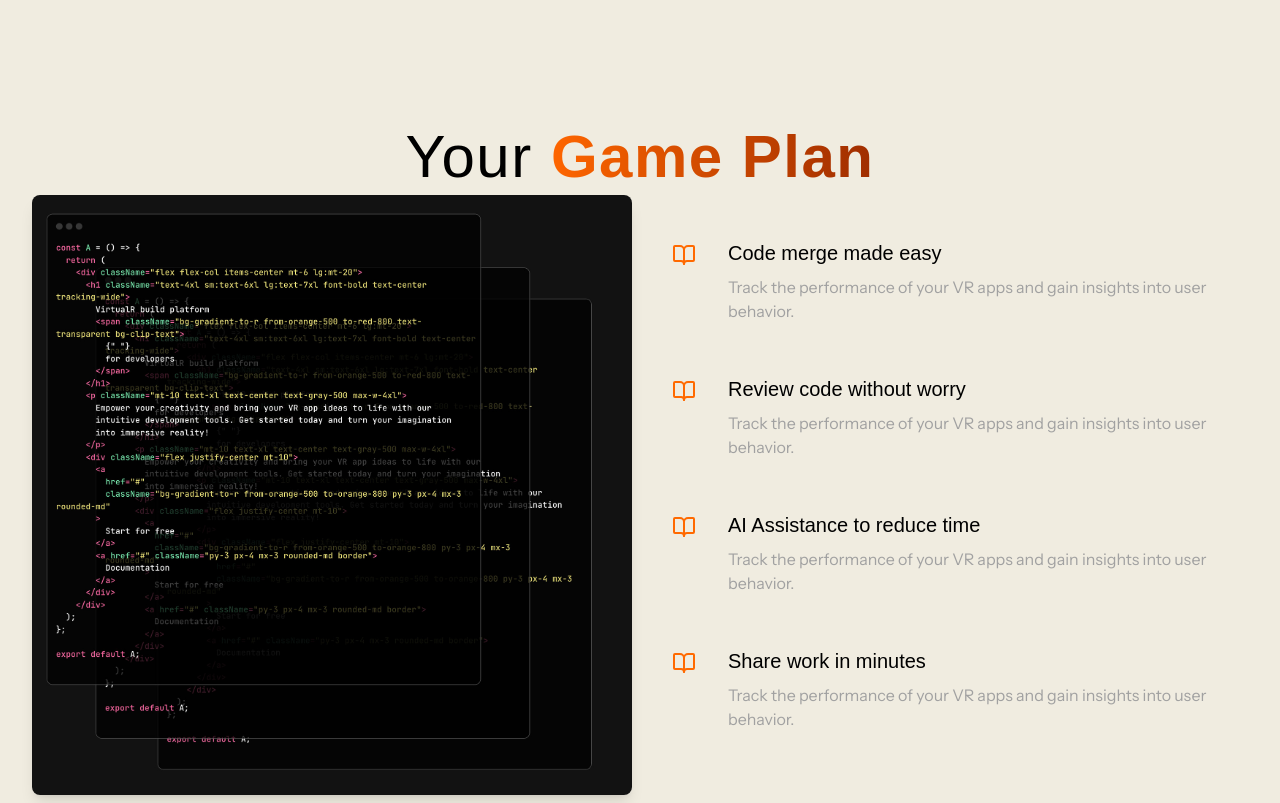
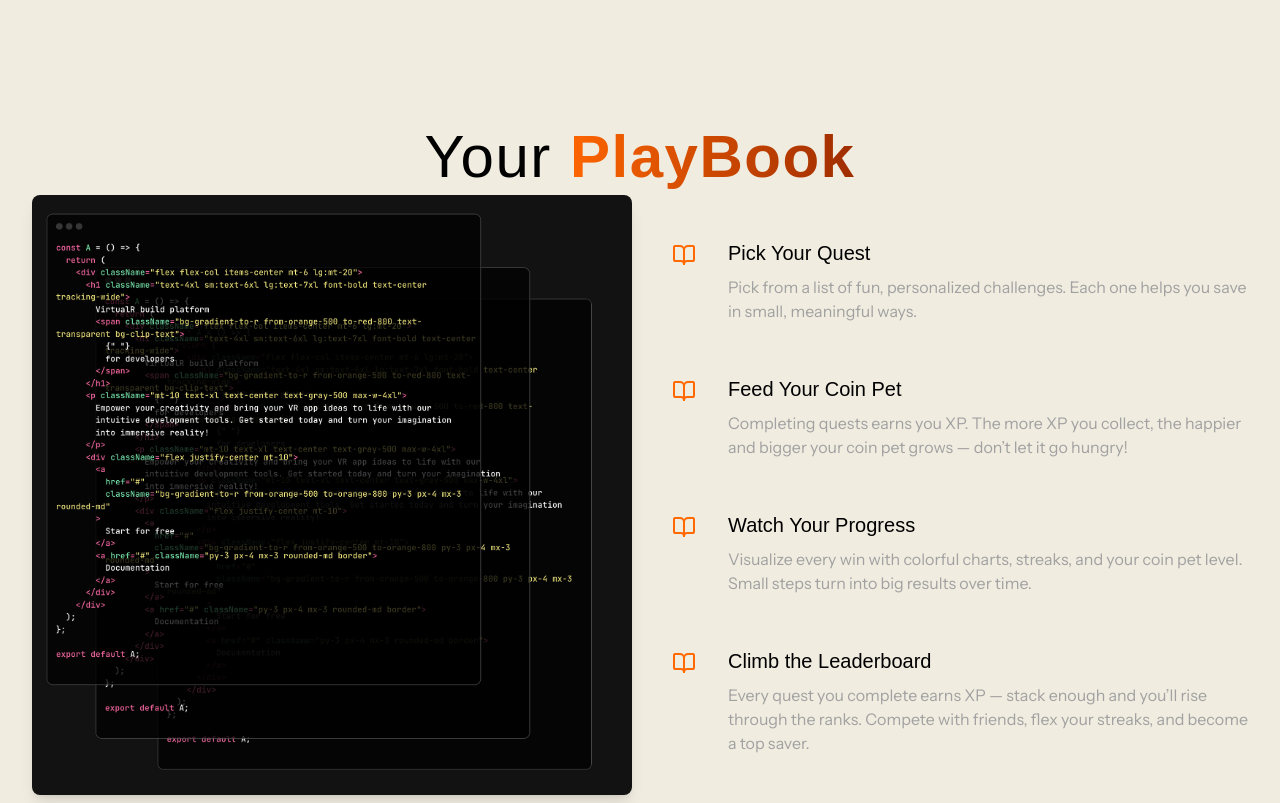
Before and after one commit to samuelngry/Coinly, a React (Vite) app in the folder client/: page / in a window 1280 px wide. Shown: the part 1400-2203 px from the top of the page. Built offline with nearby package versions, Linux system fonts and the light colour scheme; a web font is replaced by a local one.

Commit message:
feat: update Playbook checklist texts to better fit Coinly

```diff
--- a/client/src/components/Playbook.jsx
+++ b/client/src/components/Playbook.jsx
@@ -1,6 +1,6 @@
 import { BookOpen } from 'lucide-react';
 import codeImg from '../assets/code.jpg';
-import { checklistItems } from '../constants';
+import { playBookItems } from '../constants';
 
 const Playbook = () => {
   return (
@@ -9,7 +9,7 @@ const Playbook = () => {
         Your
         <strong className="bg-gradient-to-r from-orange-500 to-orange-800 text-transparent bg-clip-text">
             {" "}
-            Game Plan
+            PlayBook
         </strong>
         </h2>
         <div className='flex flex-wrap justify-center'>
@@ -17,7 +17,7 @@ const Playbook = () => {
                 <img src={codeImg} alt="Code" className='rounded-lg shadow-lg' />
             </div>
             <div className='pt-12 w-full lg:w-1/2'>
-                {checklistItems.map((item, index) => (
+                {playBookItems.map((item, index) => (
                     <div key={index} className='flex mb-12'>
                         <div className='text-orange-500 mx-6 h-10 w-10 p-2 justify-center items-center rounded-full'>
                             <BookOpen />
--- a/client/src/constants/index.jsx
+++ b/client/src/constants/index.jsx
@@ -97,26 +97,26 @@ export const features = [
   },
 ];
 
-export const checklistItems = [
+export const playBookItems = [
   {
-    title: "Code merge made easy",
+    title: "Pick Your Quest",
     description:
-      "Track the performance of your VR apps and gain insights into user behavior.",
+      "Pick from a list of fun, personalized challenges. Each one helps you save in small, meaningful ways.",
   },
   {
-    title: "Review code without worry",
+    title: "Feed Your Coin Pet",
     description:
-      "Track the performance of your VR apps and gain insights into user behavior.",
+      "Completing quests earns you XP. The more XP you collect, the happier and bigger your coin pet grows — don’t let it go hungry!",
   },
   {
-    title: "AI Assistance to reduce time",
+    title: "Watch Your Progress",
     description:
-      "Track the performance of your VR apps and gain insights into user behavior.",
+      "Visualize every win with colorful charts, streaks, and your coin pet level. Small steps turn into big results over time.",
   },
   {
-    title: "Share work in minutes",
+    title: "Climb the Leaderboard",
     description:
-      "Track the performance of your VR apps and gain insights into user behavior.",
+      "Every quest you complete earns XP — stack enough and you’ll rise through the ranks. Compete with friends, flex your streaks, and become a top saver.",
   },
 ];
 
```
